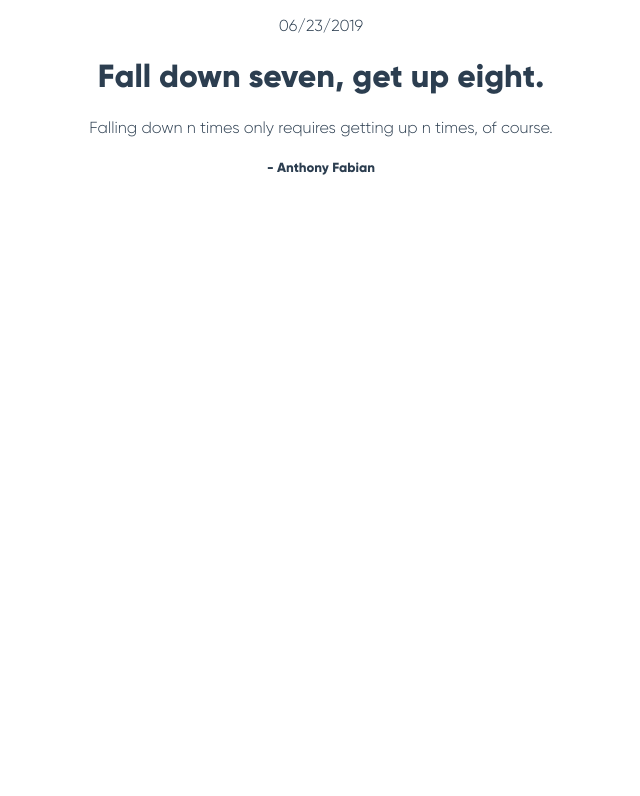
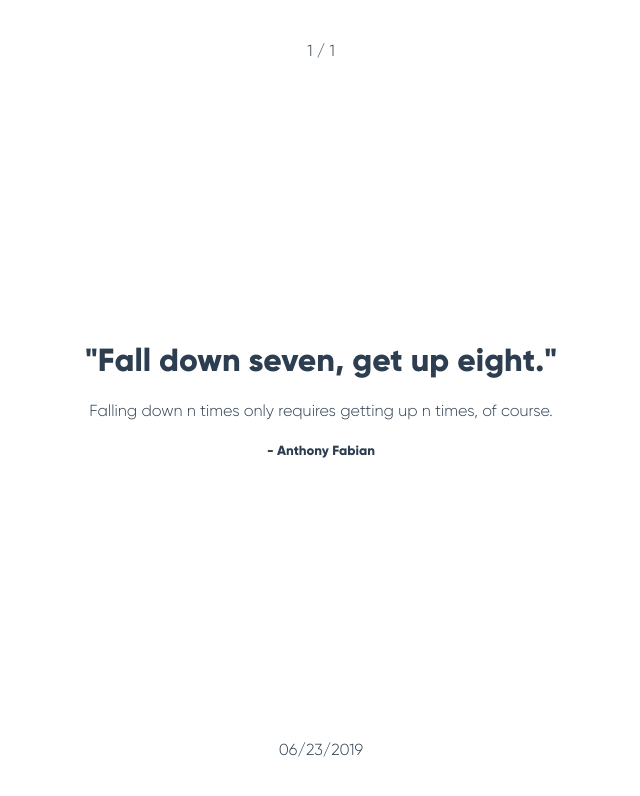
Before and after one commit to Wuon/gestalt, a Vue app: page / in a window 1280 px wide. Shown: the top 796 px of the page, without its empty margins (319-959 px from the left). Built offline with nearby package versions, Linux system fonts and the light colour scheme.

Commit message:
plain design

```diff
--- a/src/App.vue
+++ b/src/App.vue
@@ -5,6 +5,9 @@
 </template>
 
 <style>
+body {
+  margin: 0;
+}
 #app {
   font-family: "Gilroy", Helvetica, Arial, sans-serif;
   -webkit-font-smoothing: antialiased;
--- a/src/views/Home.vue
+++ b/src/views/Home.vue
@@ -1,9 +1,16 @@
 <template>
-  <div class="home">
-    <p>{{quote.date}}</p>
-    <h1>{{quote.msg}}</h1>
-    <p>{{quote.context}}</p>
-    <h5>- {{quote.owner}}</h5>
+  <div class="quote-container">
+    <div class="quote-top">
+      <p>{{cur}} / {{length}}</p>
+    </div>
+    <div class="quote-middle">
+      <h1>"{{quote.msg}}"</h1>
+      <p>{{quote.context}}</p>
+      <h5>- {{quote.owner}}</h5>
+    </div>
+    <div class="quote-bottom">
+      <p>{{quote.date}}</p>
+    </div>
   </div>
 </template>
 
@@ -19,6 +26,24 @@ import json from "@/quotes.json";
 })
 export default class Home extends Vue {
   quotes: any = json.quotes;
+  cur: number = 1;
+  length: number = this.quotes.length;
   quote: any = this.quotes[0];
 }
 </script>
+
+<style scoped>
+.quote-container {
+  display: flex;
+  flex-direction: column;
+  justify-content: space-between;
+  height: 100vh;
+  width: 100%;
+  align-content: flex-start;
+}
+.quote-middle,
+.quote-top,
+.quote-bottom {
+  padding: 25px;
+}
+</style>
```
